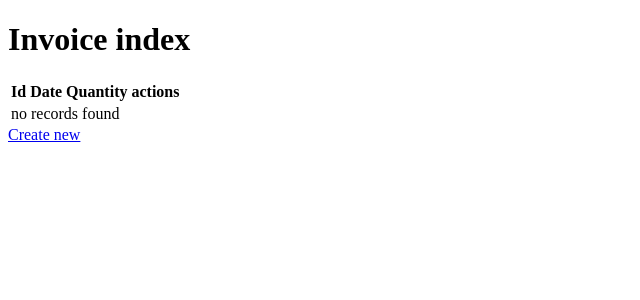
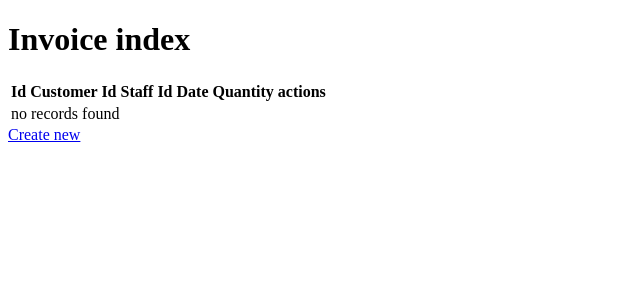
Before and after one commit to WEB-TO/WEB, a Symfony app: template templates/invoice/index.html.twig in a window 1280 px wide. Shown: the top 300 px of the page, without its empty margins (0-640 px from the left). Run offline with Twig, Linux system fonts and the light colour scheme; the template is opened without the code that fills it, so the values that code supplies are empty; some libraries are stand-ins or nearby versions.

Commit message:
show customer and staff id

```diff
--- a/templates/invoice/index.html.twig
+++ b/templates/invoice/index.html.twig
@@ -9,6 +9,8 @@
         <thead>
             <tr>
                 <th>Id</th>
+                <th>Customer Id</th>
+                <th>Staff Id</th>
                 <th>Date</th>
                 <th>Quantity</th>
                 <th>actions</th>
@@ -18,6 +20,8 @@
         {% for invoice in invoices %}
             <tr>
                 <td>{{ invoice.id }}</td>
+                <td>{{ invoice.customer.id }}</td>
+                <td>{{ invoice.staff.id }}</td>
                 <td>{{ invoice.date ? invoice.date|date('Y-m-d H:i:s') : '' }}</td>
                 <td>{{ invoice.quantity }}</td>
                 <td>
```
